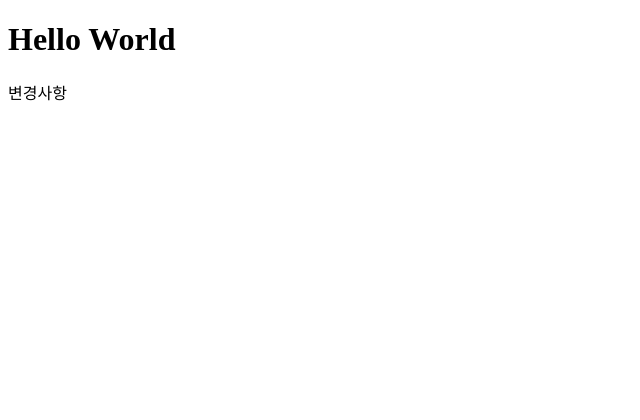
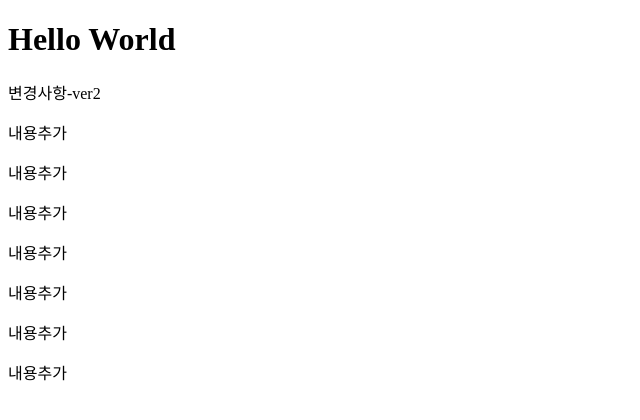
Before and after one commit to jungmin801/test0921, a plain HTML site: page index.html in a window 1280 px wide. Shown: the whole page, without its empty margins (0-640 px from the left). Drawn offline with Linux system fonts and the light colour scheme.

Commit message:
업데이트

```diff
--- a/index.html
+++ b/index.html
@@ -9,6 +9,13 @@
 </head>
 <body>
     <h1>Hello World</h1>
-    <p>변경사항</p>
+    <p>변경사항-ver2</p>
+    <p>내용추가</p>
+    <p>내용추가</p>
+    <p>내용추가</p>
+    <p>내용추가</p>
+    <p>내용추가</p>
+    <p>내용추가</p>
+    <p>내용추가</p>
 </body>
 </html>
```
